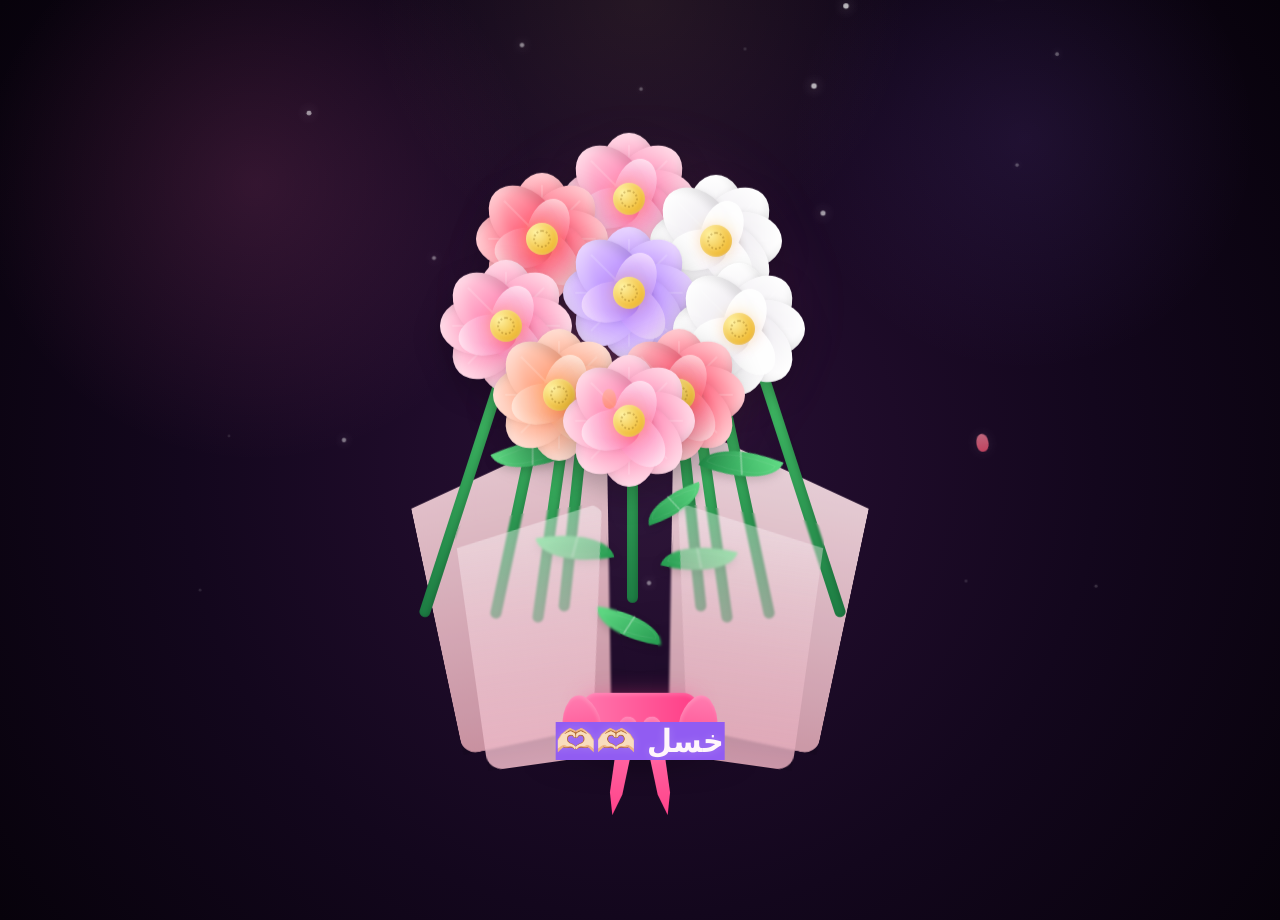
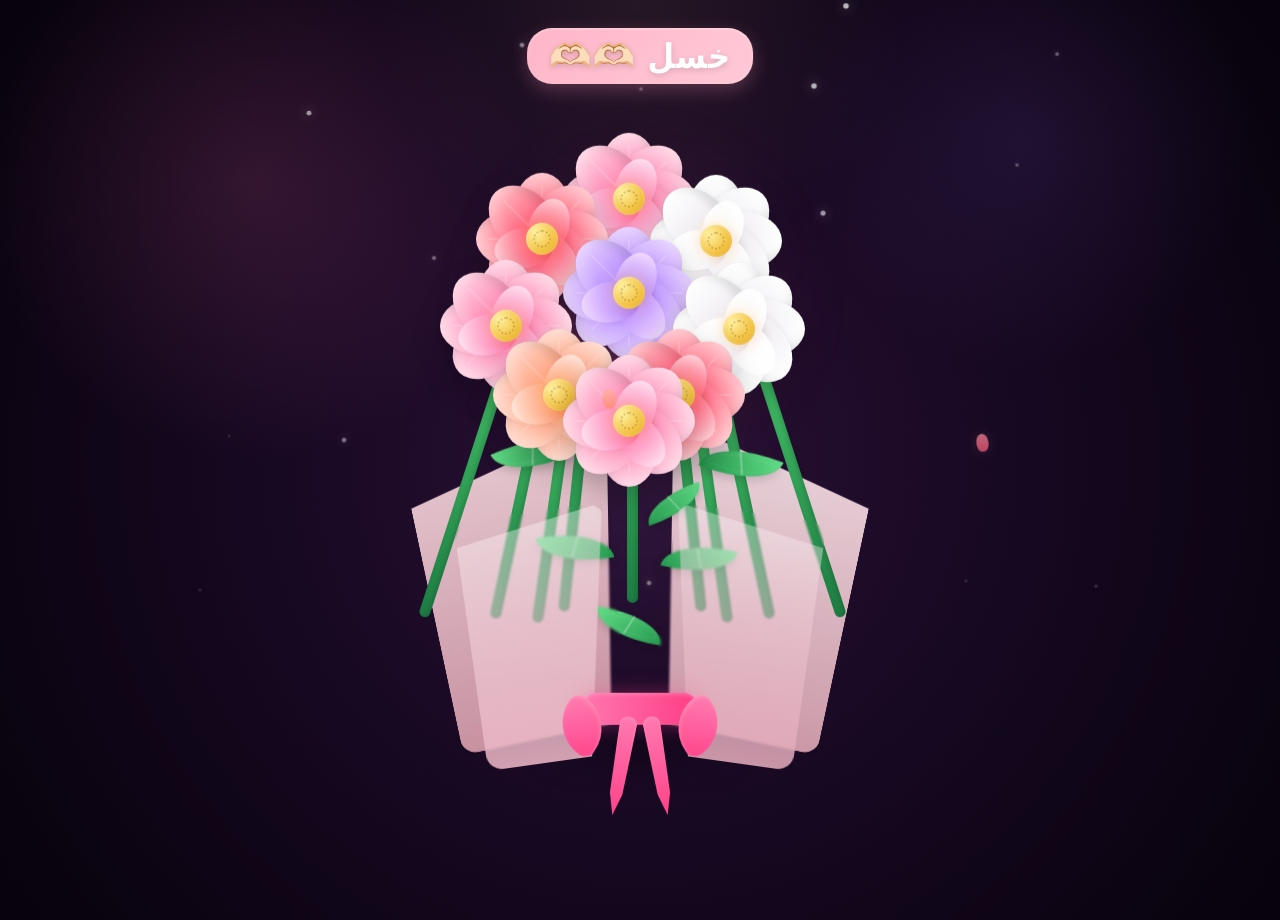
Before and after one commit to mahmoud1154/rose, a plain HTML site: page index.html in a window 1280 px wide. Drawn offline with Linux system fonts and the light colour scheme.

Commit message:
Add files via upload

```diff
--- a/index.html
+++ b/index.html
@@ -382,20 +382,38 @@
       clip-path: polygon(0 0, 100% 0, 85% 78%, 50% 100%, 15% 78%);
     }
 
-    .title {
-      position: absolute;
-      left: 50%;
-      bottom: 40px;
-      transform: translateX(-50%);
-      color: #fff6fb;
-      font-size: clamp(20px, 2.6vw, 32px);
-      letter-spacing: 0.5px;
-      z-index: 9;
-      text-shadow: 0 0 10px rgba(255,255,255,0.18);
-      white-space: nowrap;
-      font-weight: bold;
-      background-color: #915cf2;
-    }
+.title {
+  position: absolute;
+  left: 50%;
+  top: 30px;
+  transform: translateX(-50%);
+  padding: 8px 22px;
+  border-radius: 25px;
+
+  font-size: clamp(24px, 3vw, 34px);
+  font-weight: 600;
+  letter-spacing: 1px;
+
+  color: #fff;
+
+  background: linear-gradient(135deg, #ffb6c9, #ffc9d8);
+
+  box-shadow:
+    0 6px 18px rgba(255, 150, 180, 0.25),
+    inset 0 1px 3px rgba(255,255,255,0.4);
+
+  backdrop-filter: blur(4px);
+
+  text-shadow: 0 2px 6px rgba(0,0,0,0.15);
+
+  animation: titleFloat 4s ease-in-out infinite;
+  z-index: 10;
+}
+
+@keyframes titleFloat {
+  0%,100% { transform: translateX(-50%) translateY(0); }
+  50% { transform: translateX(-50%) translateY(-4px); }
+}
 
     .subtitle {
       position: absolute;
```
